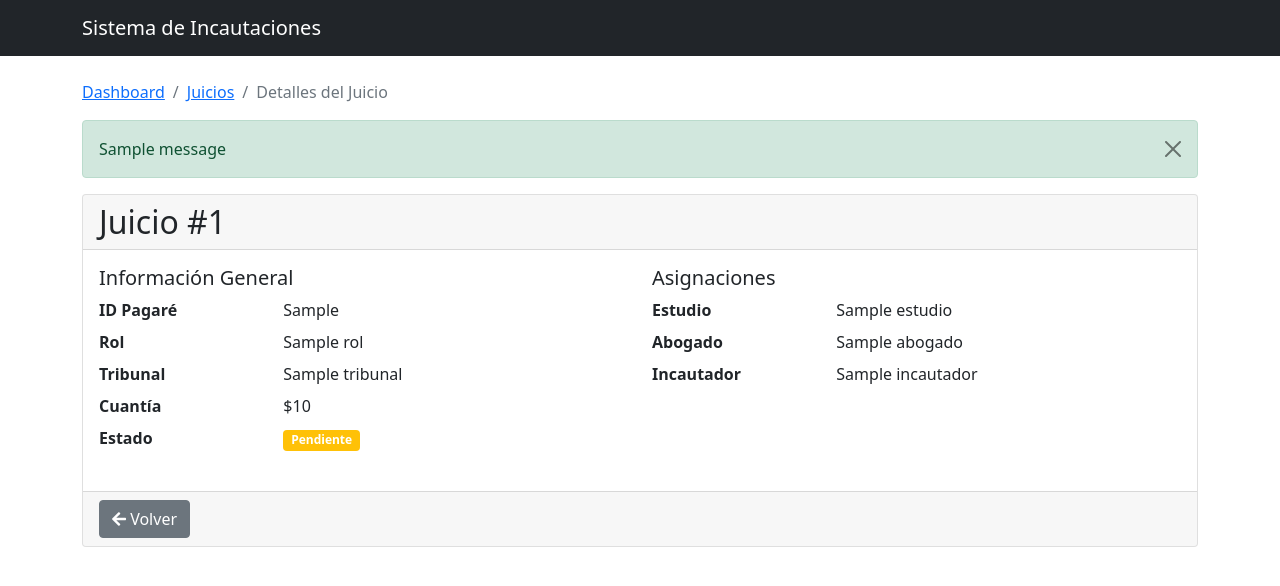
After one commit to garridocindydev/proyecto-final-bootcamp-python, a Flask app: template flask_app/templates/abogado/ver_juicio.html in a window 1280 px wide. The commit adds this page. Shown: the top 586 px of the page. Run offline with Flask 3, Linux system fonts and the light colour scheme; the template is opened without the code that fills it: most values are stand-ins (such as "Sample title", 1, 10 or a date in 2020); one stand-in notice (Sample message) is shown.

Commit message:
super abogado

```diff
--- /dev/null
+++ b/flask_app/templates/abogado/ver_juicio.html
@@ -0,0 +1,83 @@
+{% extends 'base.html' %}
+
+{% block title %}Detalles del Juicio{% endblock %}
+
+{% block content %}
+<div class="container mt-4">
+    <div class="row">
+        <div class="col-12">
+            <nav aria-label="breadcrumb">
+                <ol class="breadcrumb">
+                    <li class="breadcrumb-item"><a href="{{ url_for('abogado_dashboard') }}">Dashboard</a></li>
+                    <li class="breadcrumb-item"><a href="{{ url_for('abogado_juicios') }}">Juicios</a></li>
+                    <li class="breadcrumb-item active" aria-current="page">Detalles del Juicio</li>
+                </ol>
+            </nav>
+
+            {% with messages = get_flashed_messages(with_categories=true) %}
+                {% if messages %}
+                    {% for category, message in messages %}
+                        <div class="alert alert-{{ category }} alert-dismissible fade show" role="alert">
+                            {{ message }}
+                            <button type="button" class="btn-close" data-bs-dismiss="alert" aria-label="Close"></button>
+                        </div>
+                    {% endfor %}
+                {% endif %}
+            {% endwith %}
+
+            <div class="card">
+                <div class="card-header">
+                    <h2 class="card-title mb-0">Juicio #{{ juicio.id }}</h2>
+                </div>
+                <div class="card-body">
+                    <div class="row">
+                        <div class="col-md-6">
+                            <h3 class="h5">Información General</h3>
+                            <dl class="row">
+                                <dt class="col-sm-4">ID Pagaré</dt>
+                                <dd class="col-sm-8">{{ juicio.id_pagare }}</dd>
+
+                                <dt class="col-sm-4">Rol</dt>
+                                <dd class="col-sm-8">{{ juicio.rol }}</dd>
+
+                                <dt class="col-sm-4">Tribunal</dt>
+                                <dd class="col-sm-8">{{ juicio.tribunal }}</dd>
+
+                                <dt class="col-sm-4">Cuantía</dt>
+                                <dd class="col-sm-8">${{ "{:,.0f}".format(juicio.cuantia) }}</dd>
+
+                                <dt class="col-sm-4">Estado</dt>
+                                <dd class="col-sm-8">
+                                    <span class="badge {% if juicio.estado == 'Pendiente' %}bg-warning
+                                                 {% elif juicio.estado == 'Asignado' %}bg-info
+                                                 {% else %}bg-success{% endif %}">
+                                        {{ juicio.estado }}
+                                    </span>
+                                </dd>
+                            </dl>
+                        </div>
+                        <div class="col-md-6">
+                            <h3 class="h5">Asignaciones</h3>
+                            <dl class="row">
+                                <dt class="col-sm-4">Estudio</dt>
+                                <dd class="col-sm-8">{{ juicio.estudio.nombre if juicio.estudio else 'No asignado' }}</dd>
+
+                                <dt class="col-sm-4">Abogado</dt>
+                                <dd class="col-sm-8">{{ juicio.abogado.nombre if juicio.abogado else 'No asignado' }}</dd>
+
+                                <dt class="col-sm-4">Incautador</dt>
+                                <dd class="col-sm-8">{{ juicio.incautador.nombre if juicio.incautador else 'No asignado' }}</dd>
+                            </dl>
+                        </div>
+                    </div>
+                </div>
+                <div class="card-footer">
+                    <a href="{{ url_for('abogado_juicios') }}" class="btn btn-secondary">
+                        <i class="fas fa-arrow-left"></i> Volver
+                    </a>
+                </div>
+            </div>
+        </div>
+    </div>
+</div>
+{% endblock %}
```
Also changed, not shown: flask_app/controllers/usuarios.py (+25 -5 lines), flask_app/database/database.sql (+6 -3 lines), flask_app/models/juicio.py (+0 -20 lines), flask_app/models/usuario.py (+17 -0 lines), flask_app/templates/abogado/juicios.html (+41 -3 lines), flask_app/templates/admin/nuevo_usuario.html (+11 -10 lines), flask_app/database/migrations/002_add_super_abogado_role.sql (added).
